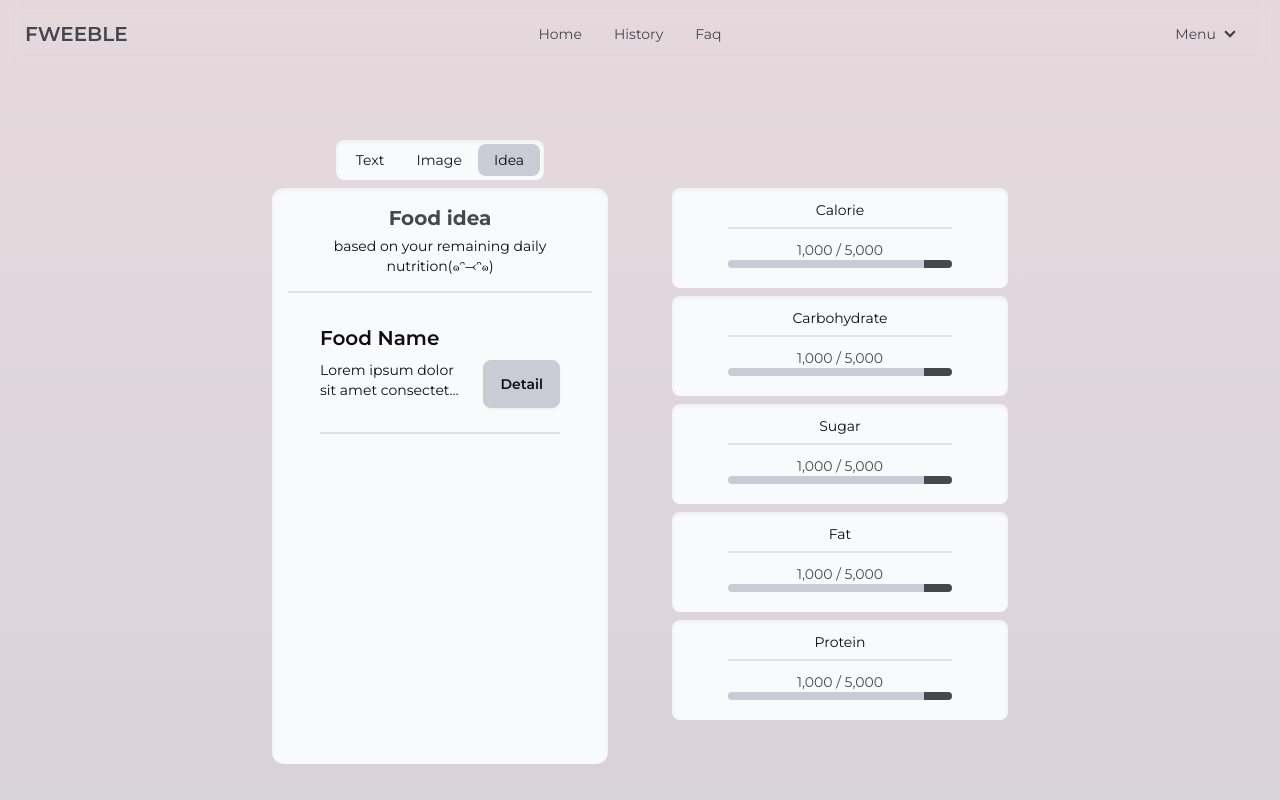
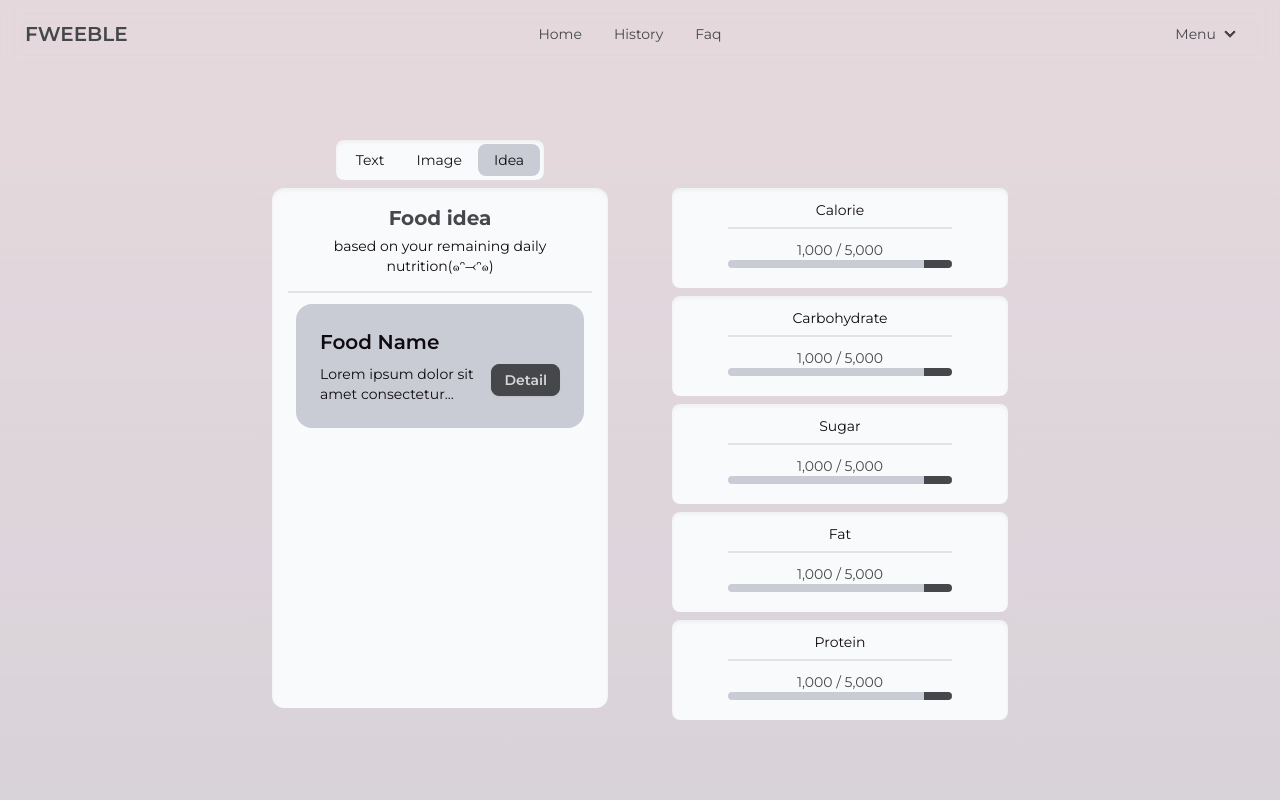
Before and after one commit to iss4gerry/nutrition-tracker-frontend, a Vue app: page / in a window 1280 px wide. Both pictures are taken after a click on the tab "Idea". Shown: the top 800 px of the page. Built offline with nearby package versions, Linux system fonts and the light colour scheme.

Commit message:
update idea tab ui

```diff
--- a/src/components/FoodIdea.vue
+++ b/src/components/FoodIdea.vue
@@ -3,7 +3,7 @@
 </script>
 
 <template>
-    <div class="container mx-auto flex flex-col items-center space-y-4 p-4 bg-gray-50 rounded-xl shadow-inner max-w-md min-h-[72vh]">
+    <div class="container mx-auto flex flex-col items-center space-y-4 p-4 bg-gray-50 rounded-xl shadow-inner max-w-md min-h-[65vh] max-sm:min-h-[70vh]">
         <div class="flex flex-col -mb-8">
             <p class="text-xl font-bold text-accent -mb-3">Food idea</p>
             <p class="text-sm mt-4 -mb-2">based on your remaining daily nutrition(๑ᵔ⤙ᵔ๑)</p>
@@ -11,17 +11,16 @@
         </div>
         <div class="card-container">
 
-            <div class="card-body m-2 md:mt-0 bg-slate-50 rounded-2xl p-6 max-h-[130px] md:max-h-[140px]">
-                <h2 class="card-title font-semibold text-md">Food Name</h2>
+            <div class="card-body m-2 md:mt-1 bg-primary rounded-2xl p-6 max-h-[130px] md:max-h-[140px]">
+                <h2 class="card-title font-semibold text-md max-sm:-mt-3">Food Name</h2>
                 <div class="flex justify-between items-start">
                   <div class="text-start flex-grow">
-                    <p class="multiline-ellipsis text-sm">
+                    <p class="multiline-ellipsis text-sm max-sm:-mb-3">
                       Lorem ipsum dolor sit amet consectetur adipisicing elit. Aliquam obcaecati, officiis perferendis eveniet fugit quas dolore doloremque hic voluptates Lorem ipsum, dolor sit amet consectetur adipisicing elit. Iusto recusandae praesentium molestias quo velit adipisci neque? Quae maiores soluta qui illo voluptates saepe, maxime pariatur rem totam aliquid labore adipisci.
                     </p>
                   </div>
-                  <button class="btn btn-primary ml-4">Detail</button>
+                  <button class="btn btn-sm btn-accent ml-4">Detail</button>
                 </div>
-                <div class="divider"></div>
             </div>
          </div>
     </div>
```
